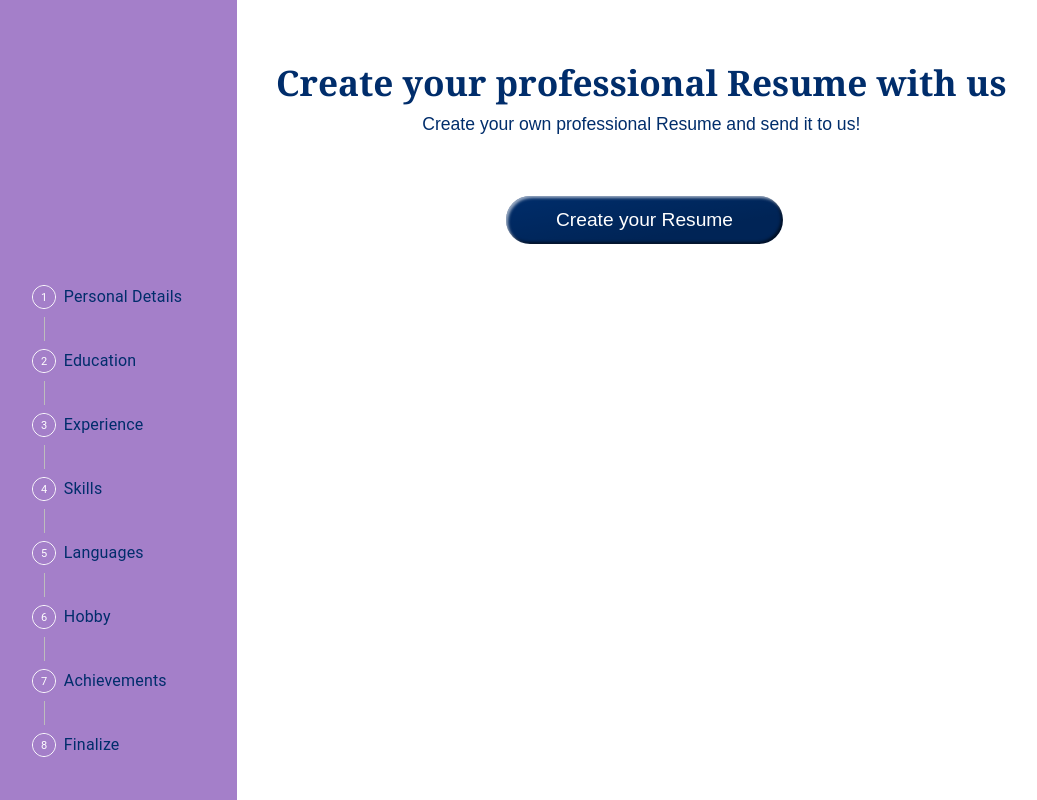
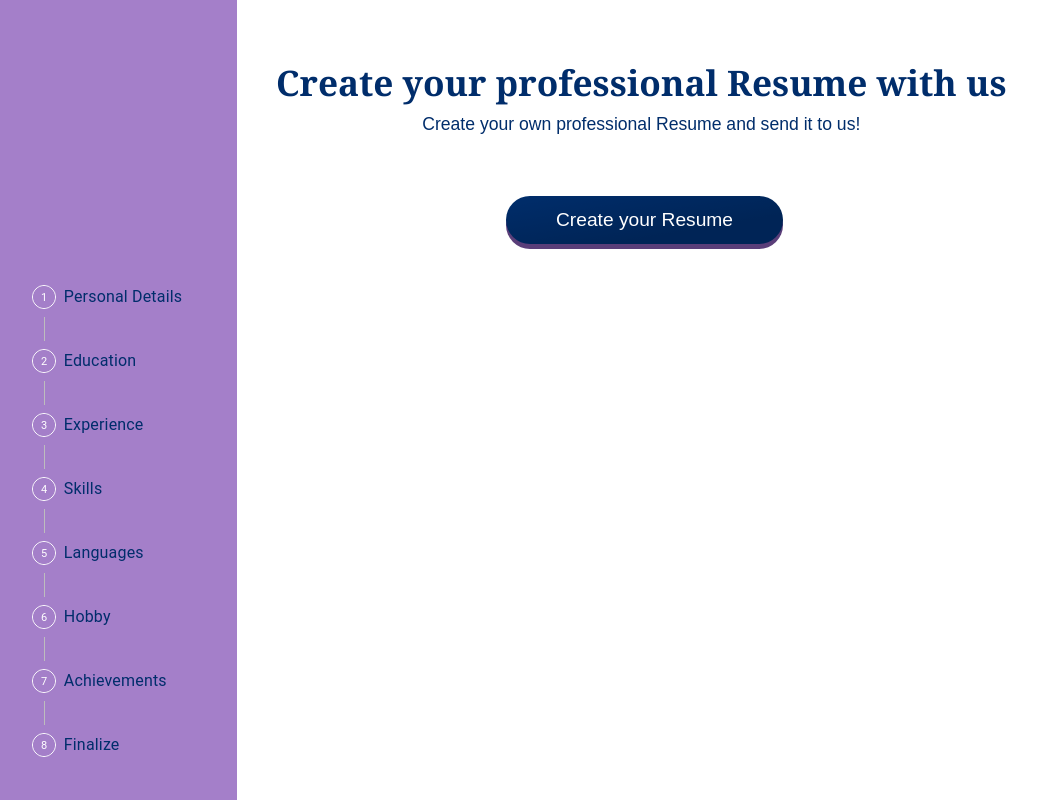
Before and after one commit to VMM-MMV/CV-App-Front, a React (Create React App) app: page / in a window 1280 px wide. Shown: the whole page, without its empty margins (3-1040 px from the left). Built offline with nearby package versions, Linux system fonts and the light colour scheme.

Commit message:
Made some small changes in buttons shadows

```diff
--- a/src/App.css
+++ b/src/App.css
@@ -394,13 +394,12 @@ h1, h2 {
   padding: 0 50px;
   font-size: 1.2rem;
   text-align: center;
+  outline: none;
   color: #fff;
   border-radius: 25px;
   background-color: #002d6b;
   background-image: linear-gradient(to top left, rgba(0, 0, 0, 0.2), rgba(0, 0, 0, 0.2) 30%, rgba(0, 0, 0, 0));
-  box-shadow:
-    inset 2px 2px 3px rgba(255, 255, 255, 0.6),
-    inset -2px -2px 3px rgba(0, 0, 0, 0.6);
+  box-shadow: 0 5px #5a3e79;
 }
 
 .button-back {
@@ -416,7 +415,6 @@ h1, h2 {
 .button-final {
   margin-right: 108px;
   margin-left: 0;
-  transition-duration: 0.4s;
 }
 
 .button-final:hover, .button-back:hover, .button-next:hover {
@@ -424,15 +422,18 @@ h1, h2 {
   color: white;
 }
 
-.button-final:active, .button-back:active, .button-next:active {
-  transform: translateY(8px);
+.button-final:active {
+  box-shadow: none;
+  transform: translateY(5px);
 }
 
 .button-next:active {
+  box-shadow: none;
   transform: translateX(4px);
 }
 
 .button-back:active {
+  box-shadow: none;
   transform: translateX(-4px);
 }
 
```
